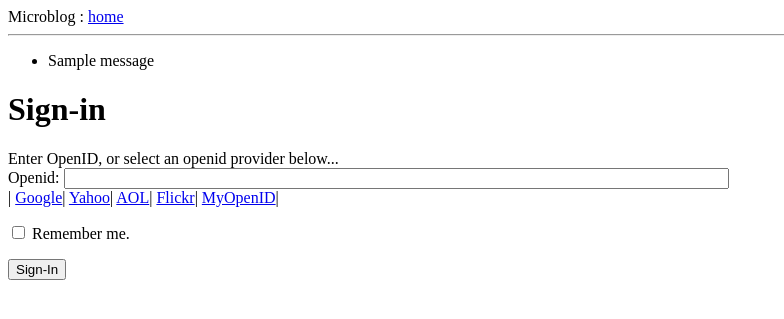
After one commit to motleytech/flaskPlate, a Flask app: page /login in a window 1280 px wide. The commit adds this page. Shown: the top 319 px of the page, without its empty margins (0-784 px from the left). Run offline with Flask 2, Linux system fonts and the light colour scheme; one stand-in notice (Sample message) is shown.

Commit message:
adding latest files

```diff
--- a/app/__init__.py
+++ b/app/__init__.py
@@ -4,4 +4,7 @@ The entry point to our flask app
 """
 
 from . import views
-from .app import app, Flask
+from .app import app, Flask # pylint: disable=E0401
+from flask.ext.sqlalchemy import SQLAlchemy
+
+db = SQLAlchemy(app)
--- a/app/app.py
+++ b/app/app.py
@@ -4,3 +4,5 @@ module defining the app
 
 from flask import Flask
 app = Flask(__name__)
+
+app.config.from_object('config')
--- /dev/null
+++ b/app/forms.py
@@ -0,0 +1,12 @@
+"""
+The login form class
+"""
+
+from flask.ext.wtf import Form # pylint: disable=E0611,E0401
+from wtforms import StringField, BooleanField
+from wtforms.validators import DataRequired
+
+class LoginForm(Form):
+    "The login form class data fields"
+    openid = StringField('openid', validators=[DataRequired()])
+    remember_me = BooleanField('remember_me', default=False)
--- /dev/null
+++ b/app/static/css/app.css
@@ -0,0 +1,4 @@
+.error {
+    border-color: #f00;
+    border-width: 2px;
+}
--- a/app/templates/base.html
+++ b/app/templates/base.html
@@ -7,11 +7,22 @@
         {% else %}
         <title>Welcome to flaskPlate</title>
         {% endif %}
+
+        <link rel="stylesheet" href="/static/css/app.css" charset="utf-8">
     </head>
     <body>
         <div>Microblog : <a href="/index">home</a></div>
         <hr>
-        {% block content %}
-        {% endblock %}
+        {% with messages = get_flashed_messages() %}
+            {% if messages %}
+                <ul>
+                {% for msg in messages %}
+                    <li>{{ msg }}</li>
+                {% endfor %}
+                </ul>
+            {% endif %}
+        {% endwith %}
+
+        {% block content %} {% endblock %}
     </body>
 </html>
--- /dev/null
+++ b/app/templates/login.html
@@ -0,0 +1,35 @@
+{% extends "base.html" %}
+
+{% block content %}
+    <script type="text/javascript">
+        function set_openid(openid, provider) {
+            user = openid.search('<username>')
+            if (user != -1) {
+                user = prompt('Enter your ' + provider + ' username: ')
+                openid = openid.substr(0, u) + user
+            }
+            form = document.forms['login']
+            form.elements['openid'].value = openid
+
+        }
+    </script>
+
+    <h1>Sign-in</h1>
+    <form action="" method="post" name="login">
+        {{ form.hidden_tag() }}
+        <p>
+            Enter OpenID, or select an openid provider below... <br />
+            Openid: {{ form.openid(size=80, class=errorClass) }}
+            {% for error in form.openid.errors %}
+                <span style="color: red;">[{{ error }}]</span>
+            {% endfor %} <br />
+
+            |
+            {% for prov in providers %}
+                <a href="javascript:set_openid('{{ prov.url }}', '{{ prov.name }}');">{{ prov.name }}</a>|
+            {% endfor %}
+        </p>
+        <p>{{ form.remember_me }} Remember me.</p>
+        <p><input type="submit" value="Sign-In" /></p>
+    </form>
+{% endblock %}
--- a/app/views.py
+++ b/app/views.py
@@ -2,8 +2,9 @@
 views module
 """
 
-from flask import render_template
-from .app import app # pylint: disable=E0401
+from flask import render_template, flash, redirect
+from .app import app  # pylint: disable=E0401
+from .forms import LoginForm  # pylint: disable=E0401
 
 @app.route('/')
 @app.route('/index')
@@ -25,3 +26,24 @@ def index():
     return render_template('index.html',
                            user=user,
                            posts=posts)
+
+
+@app.route('/login', methods=['GET', 'POST'])
+def login():
+    """
+    The default index view
+    """
+    form = LoginForm()
+    if form.validate_on_submit():
+        flash('Login requested for OpenID="%s", remember_me=%s' %
+              (form.openid.data, str(form.remember_me.data)))
+        return redirect('/index')
+
+    errorClass = ""
+    if len(form.openid.errors) > 0:
+        errorClass = "error"
+    return render_template('login.html',
+                           title="Sign-In",
+                           form=form,
+                           errorClass=errorClass,
+                           providers=app.config['OPENID_PROVIDERS'])
```
Also changed, not shown: config.py (added, +17 -0 lines), 1 other file.
